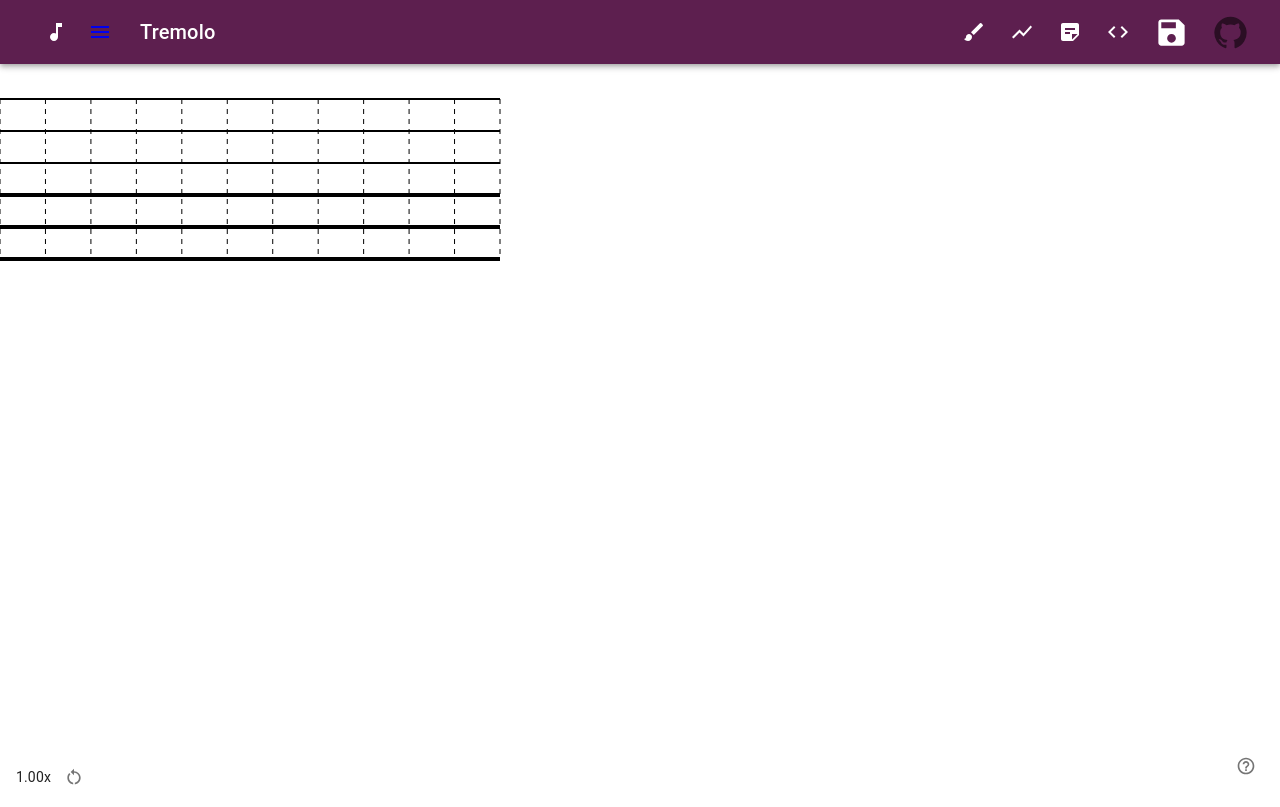
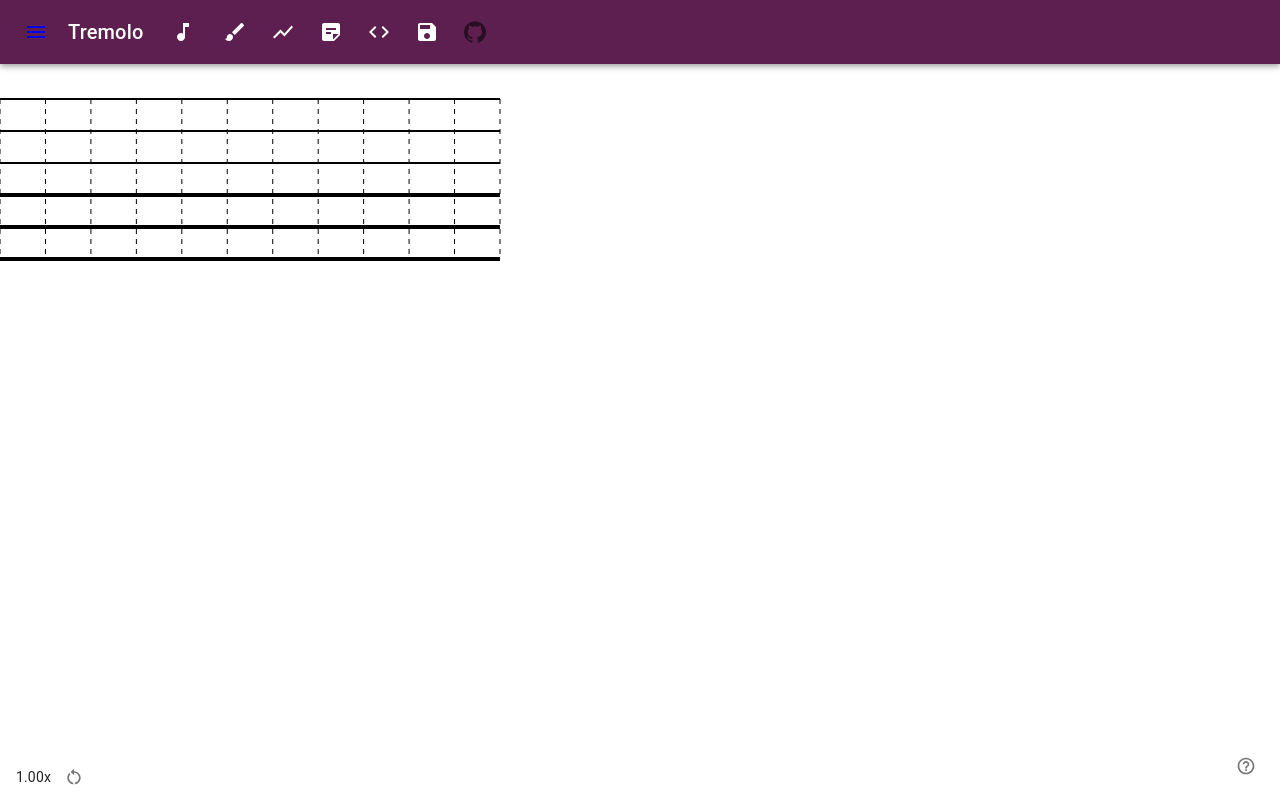
Before and after one commit to Sergej-Popov/tremolo, a React (Vite) app: page / in a window 1280 px wide. Built offline with nearby package versions, Linux system fonts and the light colour scheme; a web font is replaced by a local one.

Commit message:
Restructure toolbar and resize save icon

```diff
--- a/src/Menu.tsx
+++ b/src/Menu.tsx
@@ -91,23 +91,44 @@ const Menu: React.FC = () => {
   return (
     <AppBar position="static" style={{ marginBottom: "15px" }}>
       <Toolbar>
-        <IconButton size="large" color="inherit" onClick={addBoard} sx={{ mr: 1, ml: 1 }}>
-          <MusicNoteIcon />
-        </IconButton>
+        <Box sx={{ display: 'flex', alignItems: 'center', flexGrow: 1 }}>
           <Link to="/second">
             <IconButton
               size="large"
               edge="start"
               color="inherit"
               aria-label="menu"
-            sx={{ mr: 2 }}
+              sx={{ mr: 1 }}
             >
               <MenuIcon />
             </IconButton>
           </Link>
-        <Typography variant="h6" component="div" sx={{ flexGrow: 1 }}>
+          <Typography variant="h6" component="div" sx={{ mr: 2 }}>
             Tremolo
           </Typography>
+          <IconButton size="large" color="inherit" onClick={addBoard} sx={{ mr: 1 }}>
+            <MusicNoteIcon />
+          </IconButton>
+          <IconButton color={drawingMode ? 'secondary' : 'inherit'} onClick={() => setDrawingMode(!drawingMode)} sx={{ mr: 1 }}>
+            <BrushIcon />
+          </IconButton>
+          <IconButton color="inherit" onClick={() => window.dispatchEvent(new Event('createline'))} sx={{ mr: 1 }}>
+            <ShowChartIcon />
+          </IconButton>
+          <IconButton color="inherit" onClick={() => window.dispatchEvent(new Event('createsticky'))} sx={{ mr: 1 }}>
+            <StickyNote2Icon />
+          </IconButton>
+          <IconButton color="inherit" onClick={() => window.dispatchEvent(new Event('createcodeblock'))} sx={{ mr: 1 }}>
+            <CodeIcon />
+          </IconButton>
+          <IconButton color="inherit" onClick={() => window.dispatchEvent(new Event('exportimage'))} sx={{ mr: 1 }}>
+            <SaveIcon />
+          </IconButton>
+          <IconButton target='_blank' href='https://github.com/Sergej-Popov/tremolo'>
+            <GitHubIcon />
+          </IconButton>
+        </Box>
+        <Box sx={{ display: 'flex', alignItems: 'center' }}>
         {stickySelected && (
           <>
             <Box id="sticky-color-select" sx={{ mr: 2 }}>
@@ -169,18 +190,6 @@ const Menu: React.FC = () => {
             </Box>
           </>
         )}
-        <IconButton color={drawingMode ? 'secondary' : 'inherit'} onClick={() => setDrawingMode(!drawingMode)} sx={{ mr: 1 }}>
-          <BrushIcon />
-        </IconButton>
-        <IconButton color="inherit" onClick={() => window.dispatchEvent(new Event('createline'))} sx={{ mr: 1 }}>
-          <ShowChartIcon />
-        </IconButton>
-        <IconButton color="inherit" onClick={() => window.dispatchEvent(new Event('createsticky'))} sx={{ mr: 1 }}>
-          <StickyNote2Icon />
-        </IconButton>
-        <IconButton color="inherit" onClick={() => window.dispatchEvent(new Event('createcodeblock'))} sx={{ mr: 1 }}>
-          <CodeIcon />
-        </IconButton>
         {lineSelected && (
           <>
             <Box id="line-color-select" sx={{ mr: 2 }}>
@@ -316,12 +325,7 @@ const Menu: React.FC = () => {
             </Select>
           </Box>
         )}
-        <IconButton color="inherit" onClick={() => window.dispatchEvent(new Event('exportimage'))} sx={{ mr: 1 }}>
-          <SaveIcon fontSize='large' />
-        </IconButton>
-        <IconButton target='_blank' href='https://github.com/Sergej-Popov/tremolo' >
-          <GitHubIcon fontSize='large' />
-        </IconButton>
+        </Box>
       </Toolbar>
     </AppBar>
   );
```
Lines whose indentation alone changed are shown as unchanged.
